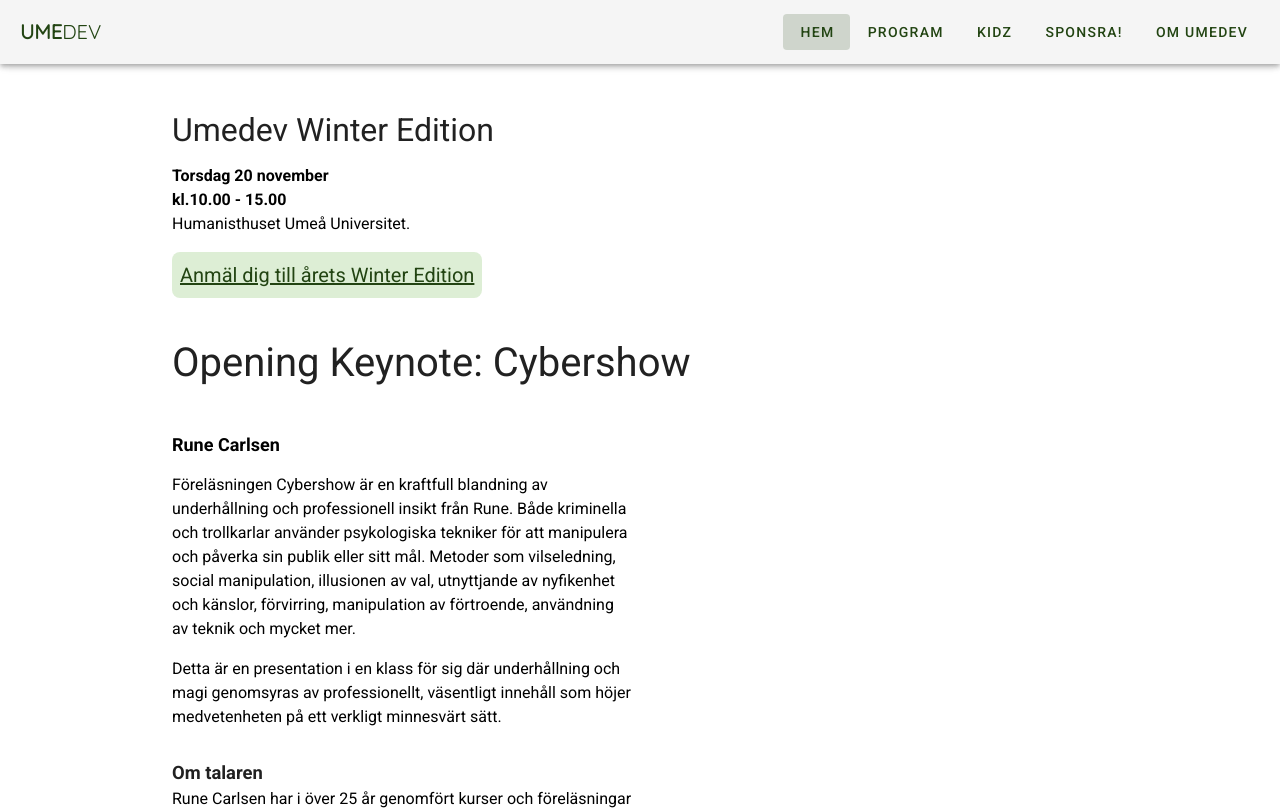
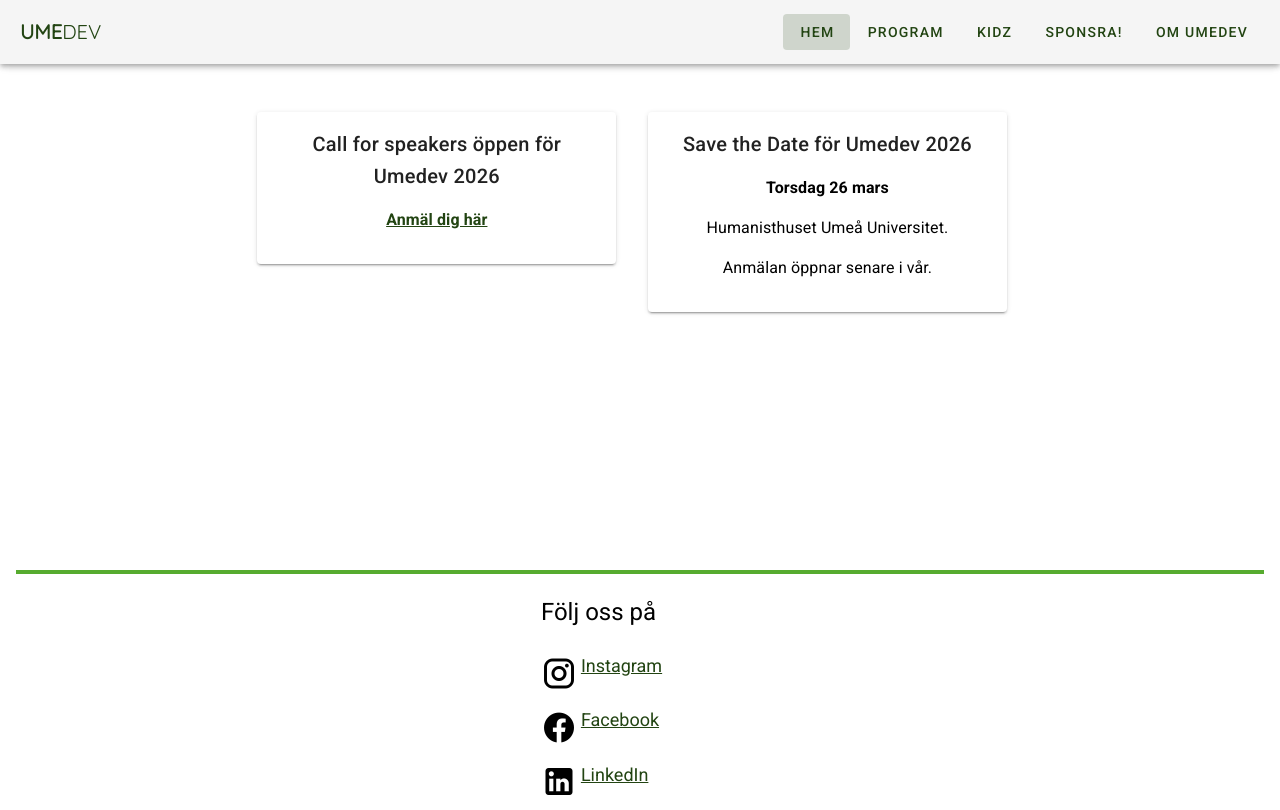
Before and after one commit to umedevkonferens/umedev, a Vue app: page / in a window 1280 px wide. Shown: the top 810 px of the page. Built offline with nearby package versions, Linux system fonts and the light colour scheme; what vuefire would draw is missing.

Commit message:
Uppdaterat med CFP för 2026 Umedev.

```diff
--- a/src/views/Home.vue
+++ b/src/views/Home.vue
@@ -7,6 +7,36 @@
     <v-row class="mb-6" justify="start">
       <v-col md="auto" class="content wrapper">
         <div class="w-wrapper">
+          <div class="a">
+            <v-card class="a-plus">
+              <v-card-title style="text-align: center; display: block"
+                >Call for speakers öppen för Umedev 2026</v-card-title
+              >
+              <v-card-text>
+                <p class="bold">
+                  <a
+                    href="https://sessionize.com/umedev-2026/?e=d10900"
+                    rel="noopener noreferrer"
+                    target="_blank"
+                    >Anmäl dig här</a
+                  >
+                </p>
+              </v-card-text>
+            </v-card>
+          </div>
+          <div class="a">
+            <v-card>
+              <v-card-title style="text-align: center; display: block"
+                >Save the Date för Umedev 2026</v-card-title
+              >
+              <v-card-text>
+                <p class="bold">Torsdag 26 mars</p>
+                <p>Humanisthuset Umeå Universitet.</p>
+                <p>Anmälan öppnar senare i vår.</p>
+              </v-card-text>
+            </v-card>
+          </div>
+          <!--
           <h1>Umedev Winter Edition</h1>
           <div style="margin-bottom: 1rem">
             <p style="margin-bottom: 0" class="bold">Torsdag 20 november</p>
@@ -202,7 +232,9 @@
               </div>
             </div>
           </div>
+             -->
         </div>
+
         <div class="home-content-container">
           <!-- <div class="a">
             <v-card class="a-plus">
@@ -217,18 +249,6 @@
               </v-card-text>
             </v-card>
           </div> -->
-          <div class="a">
-            <v-card class="a-plus">
-              <v-card-title style="text-align: center; display: block"
-                >Save the Date för Umedev 2026</v-card-title
-              >
-              <v-card-text>
-                <p class="bold">Torsdag 26 mars</p>
-                <p>Humanisthuset Umeå Universitet.</p>
-                <p>Anmälan öppnar senare i vår.</p>
-              </v-card-text>
-            </v-card>
-          </div>
 
           <!--      <KeynoteSpeakerCard
             title="Umedev Winter Edition 2025"
@@ -338,6 +358,8 @@ h4 {
 }
 .w-wrapper {
   padding: 2rem;
+  display: flex;
+  flex-direction: row;
 }
 .w-keynote {
   font-size: 2.5rem;
@@ -390,6 +412,7 @@ h4 {
   a,
   .a {
     width: 100%;
+    margin: 1rem 0;
   }
   .w-keynote {
     font-size: 2rem;
@@ -397,6 +420,7 @@ h4 {
   .w-wrapper {
     padding: 0;
     margin: 1rem;
+    flex-direction: column;
   }
   .w-program-wrapper,
   .w-keynote-wrapper {
```
